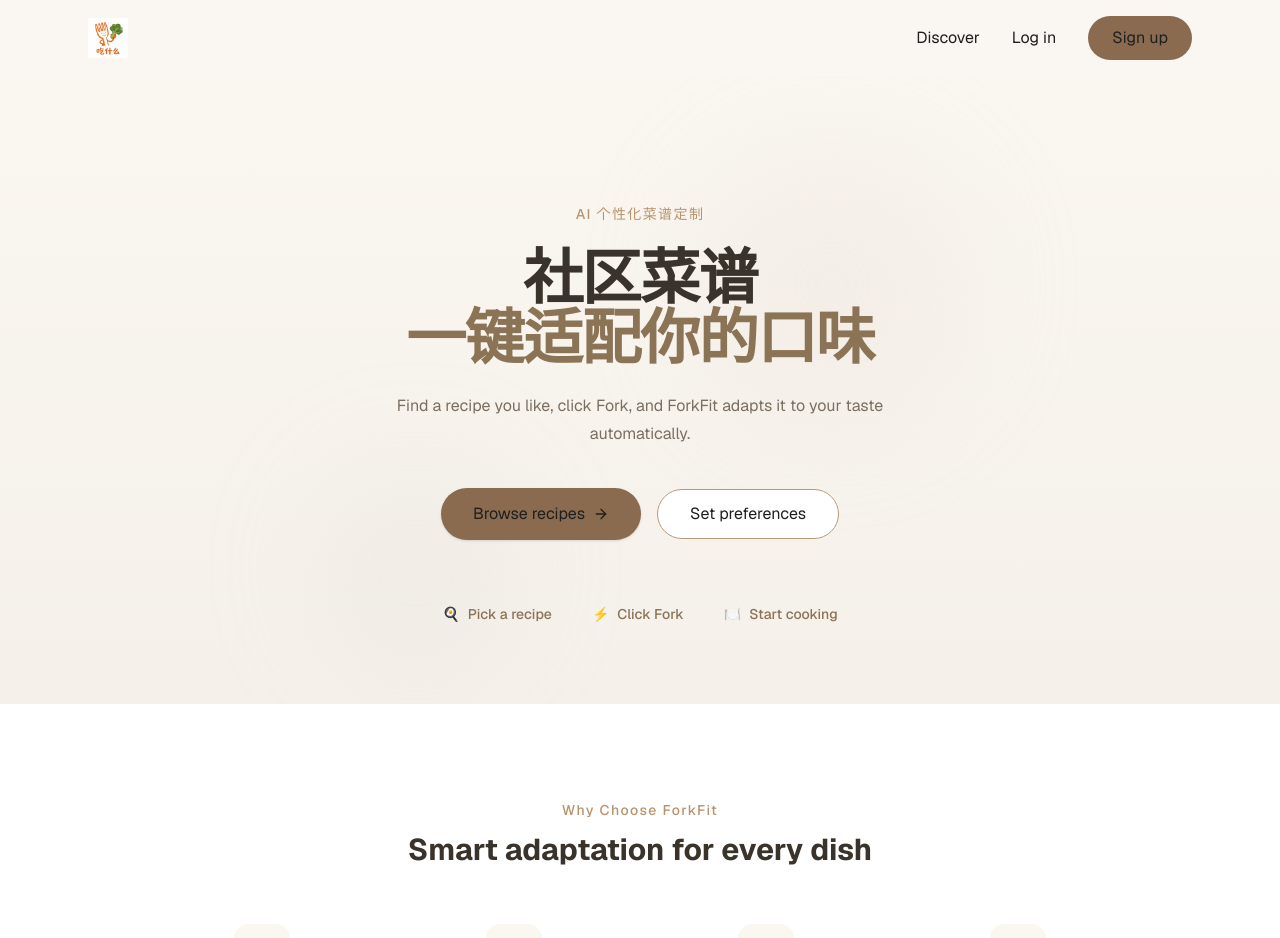
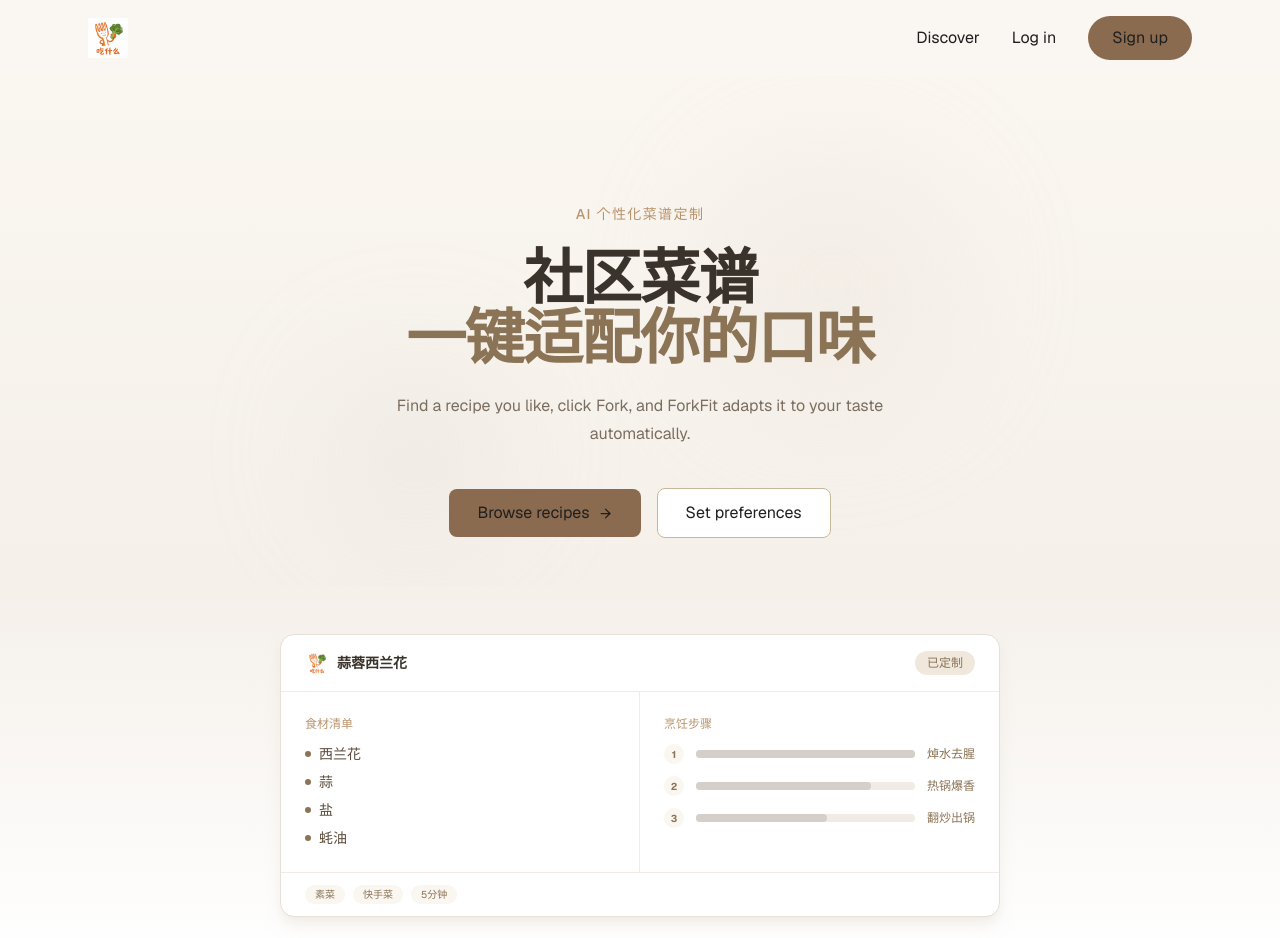
Before and after one commit to ZionFeng163/ForkFit, a Next.js app in the folder apps/web/: page /en in a window 1280 px wide. Shown: the top 938 px of the page. Built offline with nearby package versions, Linux system fonts and the light colour scheme; no server answers.

Commit message:
feat: add product mockup section matching LitVoice layout
- Mockup shows fork result card with ingredients + steps
- Rounded corners, shadow, warm tones
- Buttons now match LitVoice: rounded-lg, warm brown bg, white text

```diff
--- a/apps/web/src/app/[locale]/page.tsx
+++ b/apps/web/src/app/[locale]/page.tsx
@@ -1,4 +1,5 @@
 import { HeroSection } from "@/components/hero-section";
+import { MockupSection } from "@/components/mockup-section";
 import { FeaturesSection } from "@/components/features-section";
 import { HowItWorksSection } from "@/components/how-it-works-section";
 import { CTASection } from "@/components/cta-section";
@@ -10,6 +11,7 @@
       <LandingNav />
       <main>
         <HeroSection />
+        <MockupSection />
         <FeaturesSection />
         <HowItWorksSection />
         <CTASection />
--- a/apps/web/src/components/hero-section.tsx
+++ b/apps/web/src/components/hero-section.tsx
@@ -2,7 +2,7 @@
 
 import { useEffect, useState } from "react";
 import { useTranslations } from "next-intl";
-import { ArrowRight } from "lucide-react";
+import { Sparkles, ArrowRight } from "lucide-react";
 import { Link } from "@/i18n/routing";
 
 export function HeroSection() {
@@ -12,76 +12,42 @@
   useEffect(() => { setVisible(true); }, []);
 
   return (
-    <section className="relative overflow-hidden bg-gradient-to-b from-[#faf6f0] to-[#f5f0ea] pt-24 pb-16 sm:pt-32 sm:pb-20">
-      {/* Soft background blobs */}
+    <section className="relative overflow-hidden bg-gradient-to-b from-[#faf6f0] to-[#f5f0ea] pt-24 pb-8 sm:pt-32 sm:pb-12">
       <div className="absolute inset-0 pointer-events-none">
         <div className="absolute top-20 right-1/4 h-64 w-64 rounded-full bg-[#e8dfd6] opacity-30 blur-3xl"></div>
         <div className="absolute bottom-10 left-1/4 h-48 w-48 rounded-full bg-[#d4cfc8] opacity-20 blur-3xl"></div>
       </div>
 
       <div className="relative mx-auto max-w-4xl px-6 text-center">
-        <p
-          className={`text-sm font-medium tracking-widest text-[#b8946e] transition-all duration-700 ${
-            visible ? "opacity-100" : "opacity-0 -translate-y-4"
-          }`}
-        >
+        <p className={`text-sm font-medium tracking-widest text-[#b8946e] transition-all duration-700 ${visible ? "opacity-100" : "opacity-0 -translate-y-4"}`}>
           AI 个性化菜谱定制
         </p>
 
-        <h1
-          className={`mt-6 text-4xl font-bold tracking-tight text-[#3a332c] sm:text-5xl lg:text-6xl transition-all duration-700 delay-150 ${
-            visible ? "opacity-100" : "opacity-0 -translate-y-4"
-          }`}
-        >
+        <h1 className={`mt-6 text-4xl font-bold tracking-tight text-[#3a332c] sm:text-5xl lg:text-6xl transition-all duration-700 delay-150 ${visible ? "opacity-100" : "opacity-0 -translate-y-4"}`}>
           社区菜谱
           <br />
           <span className="text-[#8b7355]">一键适配你的口味</span>
         </h1>
 
-        <p
-          className={`mx-auto mt-6 max-w-xl text-base leading-7 text-[#7a6e60] transition-all duration-700 delay-300 ${
-            visible ? "opacity-100" : "opacity-0 -translate-y-4"
-          }`}
-        >
+        <p className={`mx-auto mt-6 max-w-xl text-base leading-7 text-[#7a6e60] transition-all duration-700 delay-300 ${visible ? "opacity-100" : "opacity-0 -translate-y-4"}`}>
           {t("heroDescription")}
         </p>
 
-        <div
-          className={`mt-10 flex flex-col items-center gap-4 sm:flex-row sm:justify-center transition-all duration-700 delay-450 ${
-            visible ? "opacity-100" : "opacity-0 translate-y-4"
-          }`}
-        >
+        {/* CTA Buttons — matching LitVoice style */}
+        <div className={`mt-10 flex flex-col items-center gap-4 sm:flex-row sm:justify-center transition-all duration-700 delay-450 ${visible ? "opacity-100" : "opacity-0 translate-y-4"}`}>
           <Link
             href="/discover"
-            className="inline-flex items-center gap-2 rounded-full bg-[#8b6b4f] px-8 py-3.5 text-sm font-semibold text-white shadow-sm transition-all duration-300 hover:bg-[#7a5c42] hover:shadow-md hover:-translate-y-0.5"
+            className="inline-flex items-center gap-2 rounded-lg bg-[#8b6b4f] px-7 py-3 text-sm font-semibold text-white transition-all duration-200 hover:bg-[#7a5c42]"
           >
             {t("ctaButton")}
-            <ArrowRight size={16} />
+            <ArrowRight size={15} />
           </Link>
           <Link
             href="/profile"
-            className="inline-flex items-center gap-2 rounded-full border border-[#b89a7a] bg-white px-8 py-3 text-sm font-semibold text-[#5a4a3a] transition-all duration-300 hover:bg-[#f5f0ea] hover:-translate-y-0.5"
+            className="inline-flex items-center gap-2 rounded-lg border border-[#c8b89a] bg-white px-7 py-3 text-sm font-semibold text-[#5a4a3a] transition-all duration-200 hover:bg-[#f5f0ea]"
           >
             {t("ctaSecondary")}
           </Link>
-        </div>
-
-        {/* Steps */}
-        <div
-          className={`mt-16 flex flex-wrap items-center justify-center gap-6 sm:gap-10 transition-all duration-700 delay-600 ${
-            visible ? "opacity-100" : "opacity-0 translate-y-4"
-          }`}
-        >
-          {[
-            { icon: "🍳", text: t("howStep1") },
-            { icon: "⚡", text: t("howStep2") },
-            { icon: "🍽️", text: t("howStep3") },
-          ].map((s, i) => (
-            <div key={i} className="flex items-center gap-2 text-sm text-[#8b7355]">
-              <span>{s.icon}</span>
-              <span className="font-medium">{s.text}</span>
-            </div>
-          ))}
         </div>
       </div>
     </section>
--- /dev/null
+++ b/apps/web/src/components/mockup-section.tsx
@@ -0,0 +1,66 @@
+"use client";
+
+import { ChefHat, Search, Sparkles, Clock, Leaf } from "lucide-react";
+
+export function MockupSection() {
+  return (
+    <section className="bg-gradient-to-b from-[#f5f0ea] to-white py-8 sm:py-12">
+      <div className="mx-auto max-w-3xl px-6">
+        {/* Mockup card */}
+        <div className="overflow-hidden rounded-2xl border border-[#e8dfd6] bg-white shadow-lg shadow-[#e8dfd6]/50">
+          {/* Mockup header */}
+          <div className="flex items-center justify-between border-b border-[#f0ebe4] px-6 py-4">
+            <div className="flex items-center gap-2">
+              <img src="/logo_zh.png" alt="吃什么" className="h-6 w-auto" />
+              <span className="text-sm font-semibold text-[#3a332c]">蒜蓉西兰花</span>
+            </div>
+            <div className="flex items-center gap-2">
+              <span className="rounded-full bg-[#f0e8dc] px-3 py-1 text-xs text-[#8b7355]">已定制</span>
+            </div>
+          </div>
+
+          {/* Mockup body — split layout */}
+          <div className="grid sm:grid-cols-2">
+            {/* Left: ingredients */}
+            <div className="border-r border-[#f0ebe4] p-6">
+              <p className="text-xs font-medium text-[#b8946e]">食材清单</p>
+              <div className="mt-3 space-y-2">
+                {["西兰花", "蒜", "盐", "蚝油"].map((item) => (
+                  <div key={item} className="flex items-center gap-2">
+                    <span className="h-1.5 w-1.5 rounded-full bg-[#8b7355]"></span>
+                    <span className="text-sm text-[#5a4a3a]">{item}</span>
+                  </div>
+                ))}
+              </div>
+            </div>
+
+            {/* Right: steps */}
+            <div className="p-6">
+              <p className="text-xs font-medium text-[#b8946e]">烹饪步骤</p>
+              <div className="mt-3 space-y-3">
+                {["焯水去腥", "热锅爆香", "翻炒出锅"].map((step, i) => (
+                  <div key={step} className="flex items-center gap-3">
+                    <span className="flex h-5 w-5 items-center justify-center rounded-full bg-[#faf6f0] text-[10px] font-bold text-[#8b7355]">{i + 1}</span>
+                    <div className="h-2 flex-1 rounded-full bg-[#f0ebe4]">
+                      <div className="h-full rounded-full bg-[#d4cfc8]" style={{ width: `${100 - i * 20}%` }}></div>
+                    </div>
+                    <span className="text-xs text-[#8b7355]">{step}</span>
+                  </div>
+                ))}
+              </div>
+            </div>
+          </div>
+
+          {/* Mockup footer — tags */}
+          <div className="border-t border-[#f0ebe4] px-6 py-3">
+            <div className="flex flex-wrap gap-2">
+              {["素菜", "快手菜", "5分钟"].map((tag) => (
+                <span key={tag} className="rounded-full bg-[#faf6f0] px-2.5 py-0.5 text-[10px] text-[#8b7355]">{tag}</span>
+              ))}
+            </div>
+          </div>
+        </div>
+      </div>
+    </section>
+  );
+}
```
